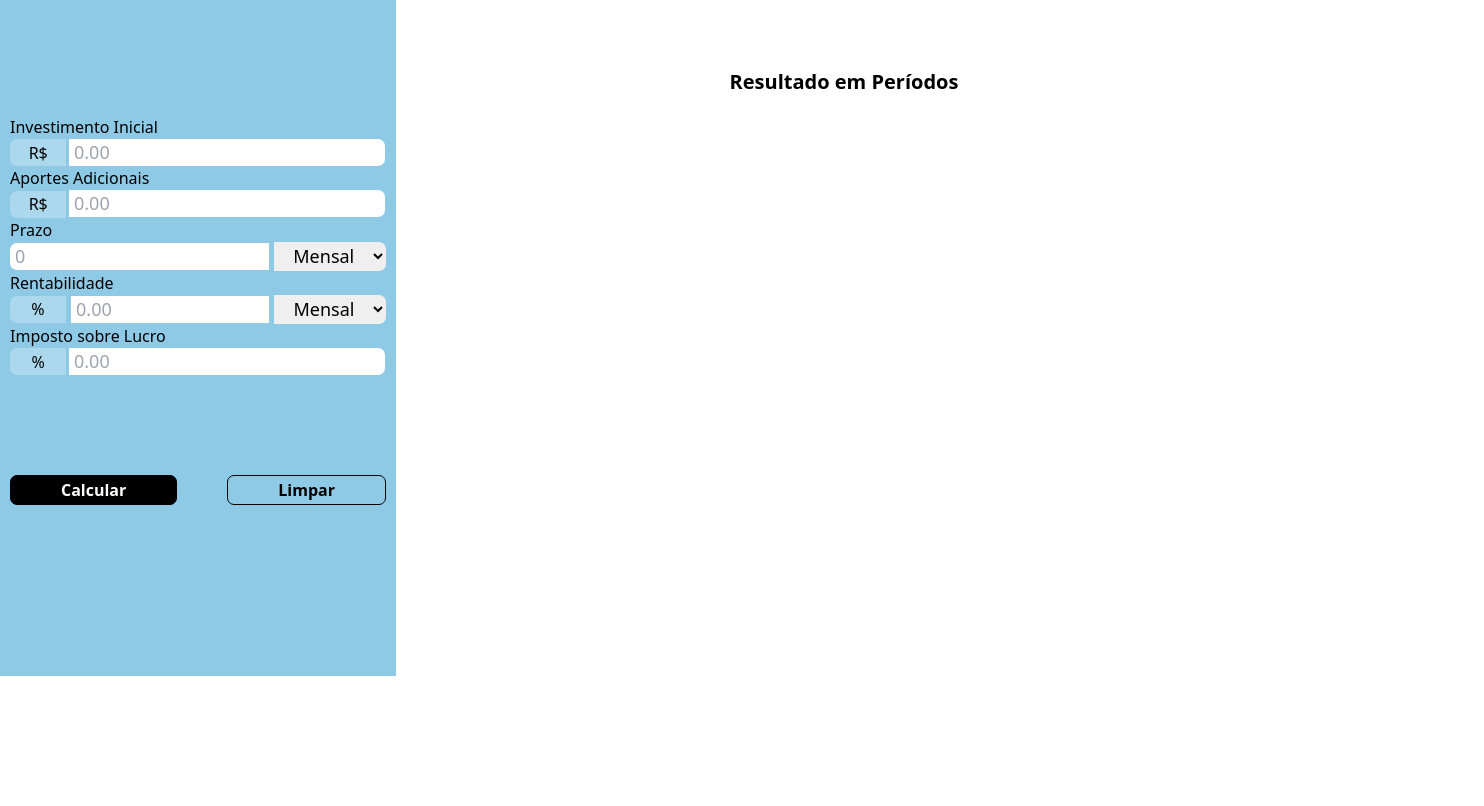
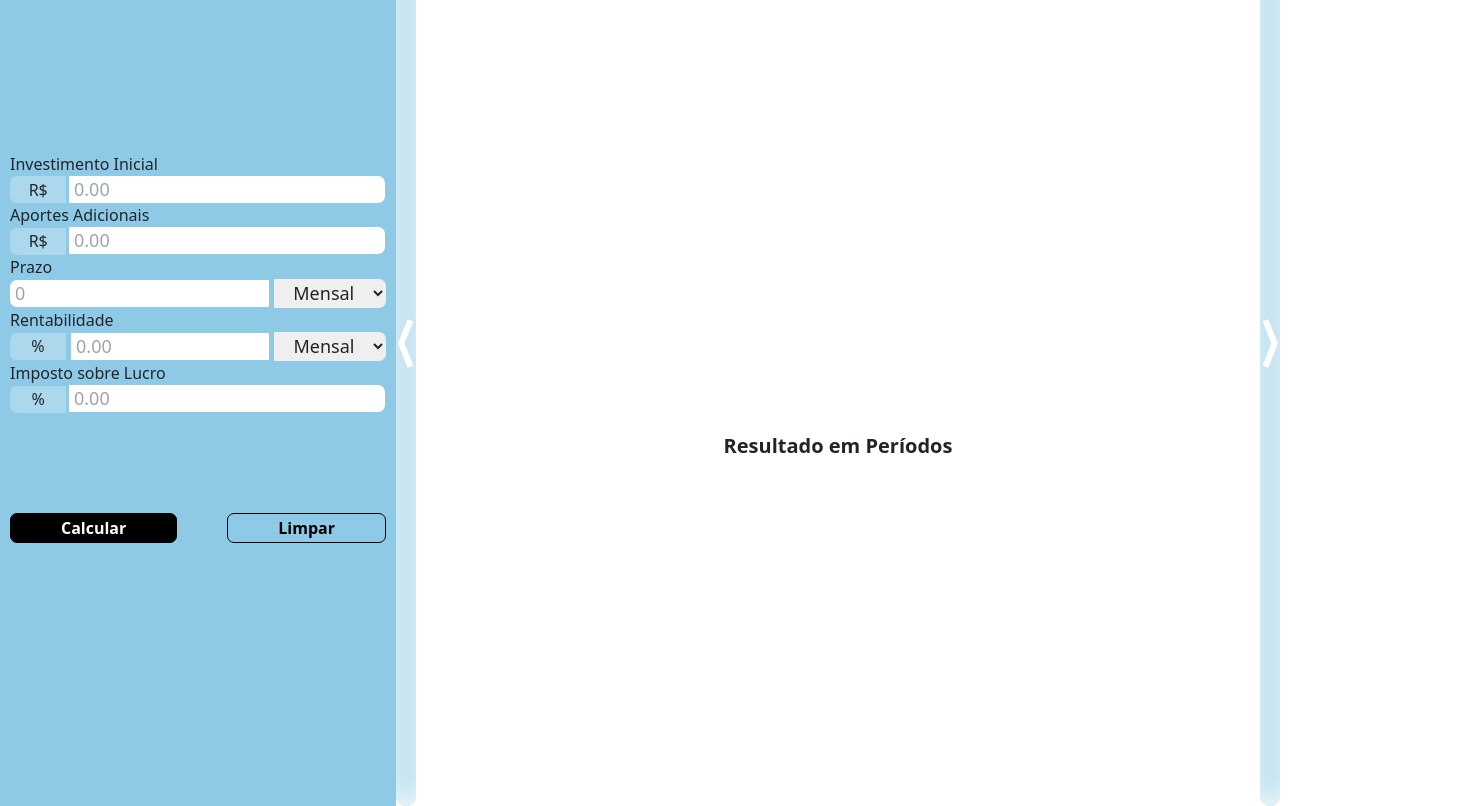
Before and after one commit to JorgeWilliamSS92/Projeto2CalculadoraInvesimentos, a website built with Vite: page index.html in a window 1280 px wide. Shown: the part 124-930 px from the top of the page, 1484 px wide, since content can reach past the window. Before the commit the page ends 861 px from the top, so only its background shows below. Built offline with nearby package versions, Linux system fonts and the light colour scheme.

Commit message:
criação de botões left and right

```diff
--- a/chartsArquivo.js
+++ b/chartsArquivo.js
@@ -60,7 +60,7 @@ function generate(event) {
           ],
           backgroundColor: [
             "rgb(255, 99, 132)",
-            "rgb(54, 162, 235)",
+            "rgb(75, 192, 192)",
             "rgb(255, 205, 86)",
           ],
           hoverOffset: 4,
@@ -78,7 +78,7 @@ function generate(event) {
           label: "Investimento",
           data: arraytesting.map((invested) => fix(invested.investmentMonthly)),
 
-          backgroundColor: "rgba(54, 162, 235)",
+          backgroundColor: "rgba(255, 99, 132)",
         },
         {
           label: "Rendimento",
--- a/index.html
+++ b/index.html
@@ -5,6 +5,12 @@
     <meta name="viewport" content="width=device-width, initial-scale=1.0" />
     <link rel="stylesheet" href="styleMain.css" />
     <link rel="stylesheet" href="style.css" />
+    <link
+      href="https://cdn.jsdelivr.net/npm/bootstrap@5.3.3/dist/css/bootstrap.min.css"
+      rel="stylesheet"
+      integrity="sha384-QWTKZyjpPEjISv5WaRU9OFeRpok6YctnYmDr5pNlyT2bRjXh0JMhjY6hW+ALEwIH"
+      crossorigin="anonymous"
+    />
     <title>Calculadora de Investimentos</title>
   </head>
   <body>
@@ -88,6 +94,9 @@
     </section>
 
     <section class="graph">
+      <button class="left-b buttons-left-right">&#x27e8;</button>
+      <button class="right-b buttons-left-right">&#x27e9;</button>
+
       <div class="charts">
         <div class="pie-chart">
           <h2>Resultado Total</h2>
--- a/style.css
+++ b/style.css
@@ -20,6 +20,8 @@ body {
   display: grid;
   grid-template-columns: 1fr 3fr;
   height: 100dvh;
+
+  box-sizing: border-box;
 
   & .inputs {
     display: grid;
@@ -169,19 +171,38 @@ body {
   }
 
   & .graph {
-    height: 100dvh;
-    width: 70dvw;
-    display: flex;
-    flex-flow: column;
-    justify-content: center;
-    align-items: center;
+    height: 100%;
+    width: 100%;
+    position: relative;
+
+    & .buttons-left-right {
+      position: absolute;
+      top: 50%;
+      transform: translateY(-50%);
+      font-size: 5rem;
+      font-weight: 700;
+      background-color: #8ecae6;
+      box-shadow: inset 0rem 0rem 3rem white;
+      color: white;
+      height: 100%;
+      border-radius: 1rem;
+      transition: 0.3s ease-in-out;
+    }
+
+    & .buttons-left-right:hover {
+      box-shadow: inset 0rem 0rem 1rem white;
+    }
+
+    & .left-b {
+      left: 0;
+    }
+    & .right-b {
+      right: 0;
+    }
 
     & .charts {
-      display: flex;
-      flex-flow: column;
-      justify-content: center;
-      align-items: center;
-      height: 90dvh;
+      margin-top: 3rem;
+      height: 95%;
       width: 100%;
     }
 
@@ -192,12 +213,12 @@ body {
     }
 
     & .pie-chart {
-      margin-top: 2rem;
+      margin-bottom: 1rem;
       display: flex;
       flex-flow: column;
       justify-content: center;
       align-items: center;
-      height: 35%;
+      height: 30rem;
       width: 100%;
     }
     & .bar-graph {
@@ -206,11 +227,10 @@ body {
       flex-flow: column;
       justify-content: center;
       align-items: center;
-      height: 65%;
-      width: 110dvh;
+      height: 57rem;
+      width: 100%;
 
       & #bar {
-        width: 100dvw;
       }
     }
   }
```
